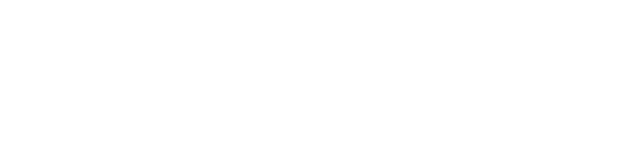
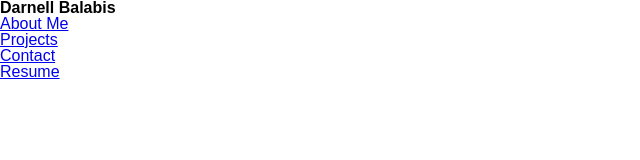
Before and after one commit to djbalabis/Professional-Portfolio, a plain HTML site: page index.html in a window 1280 px wide. Shown: the whole page, without its empty margins (0-640 px from the left). Drawn offline with Linux system fonts and the light colour scheme.

Commit message:
Added reset stylesheet

```diff
--- a/assets/reset.css
+++ b/assets/reset.css
@@ -0,0 +1,29 @@
+* {
+    margin: 0;
+    padding: 0;
+    box-sizing: border-box;
+  }
+
+  html {
+    height: 100%;
+  }
+
+  body {
+    min-height: 100%;
+    line-height: 1;
+    font-family: sans-serif;
+  }
+
+  h1, h2, h3, h4, h5, h6 {
+    font-size: 100%;
+  }
+
+  input, select, option, optgroup, textarea, button,
+  pre, code {
+    font-size: 100%;
+    font-family: inherit;
+  }
+
+  ol, ul {
+    list-style: none;
+  }
--- a/index.html
+++ b/index.html
@@ -3,19 +3,37 @@
     <head>
         <meta charset="UTF-8" />
         <meta name="viewport" content="width=device-width, initial-scale=1.0" />
-        <link rel="stylesheet" href="./assets/reset.css">
-        <link rel="stylesheet" href="./assets/style.css">
+        <link rel="stylesheet" type="text/css" href="./assets/reset.css" />
+        <link rel="stylesheet" type="text/css" href="./assets/style.css" />
         <title>Professional Portfolio</title>
     </head>
+
     <body>
         <header>
-            <h1></h1>
+            <h1>Darnell Balabis</h1>
+            <nav>
+                <ul>
+                  <li><a href="#about-me">About Me</a></li>
+                  <li><a href="#projects">Projects</a></li>
+                  <li><a href="#contact">Contact</a></li>
+                  <li><a href="#resume">Resume</a></li>
+                </ul>
+              </nav>
         </header>
-        <main>
 
-        </main>
+        <section id="about-me" class="about">
+        </section>
+
+        <section id="projects" class="work">
+        </section>
+
+        <section id="contact" class="contact-info">
+        </section>
+
+        <section id="resume" class="resume">
+        </section>
+
         <footer>
-
         </footer>
     </body>
 </html>
```
